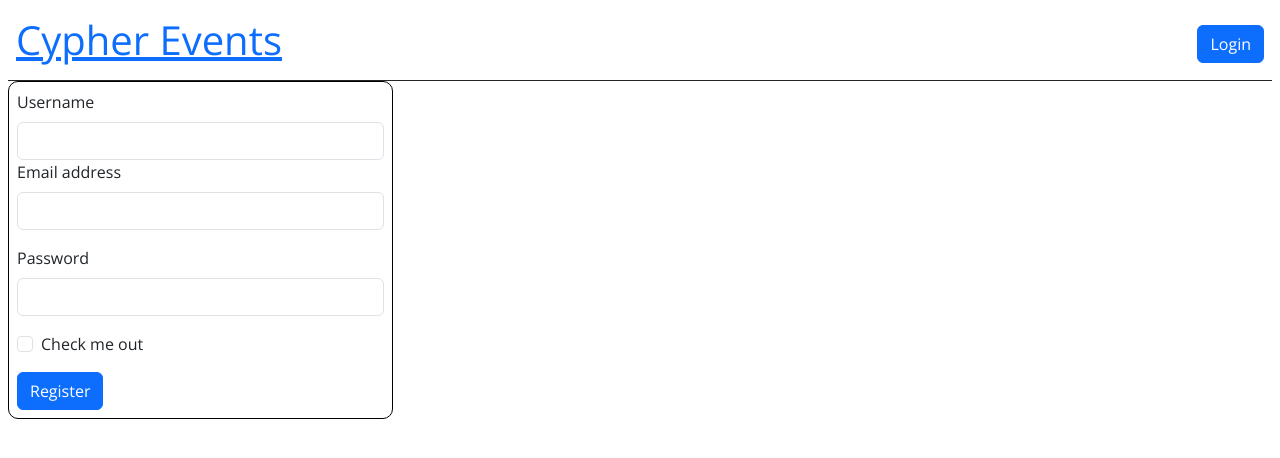
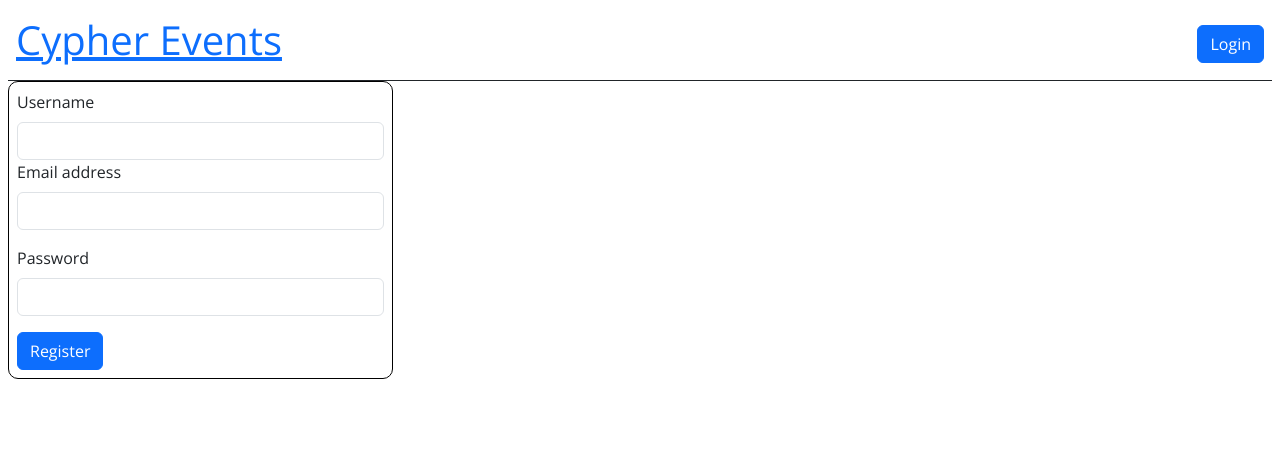
Before and after one commit to rickstylz01/cypher-events-frontend, an Angular app: page /register in a window 1280 px wide. Shown: the top 458 px of the page. Built offline with nearby package versions, Linux system fonts and the light colour scheme.

Commit message:
remove checkbox from registration form

```diff
--- a/src/app/components/login/login.component.ts
+++ b/src/app/components/login/login.component.ts
@@ -22,7 +22,6 @@
 
     this.userService.loginUser(userData).subscribe(
       response => {
-
         // Navigate to the home page after successful login
         this.router.navigateByUrl('');
       },
--- a/src/app/components/registration/registration.component.html
+++ b/src/app/components/registration/registration.component.html
@@ -29,10 +29,6 @@
     name="password"
     >
   </div>
-  <div class="mb-3 form-check">
-    <input type="checkbox" class="form-check-input" id="exampleCheck1">
-    <label class="form-check-label" for="exampleCheck1">Check me out</label>
-  </div>
   <button type="submit" class="btn btn-primary">
     Register
   </button>
```
